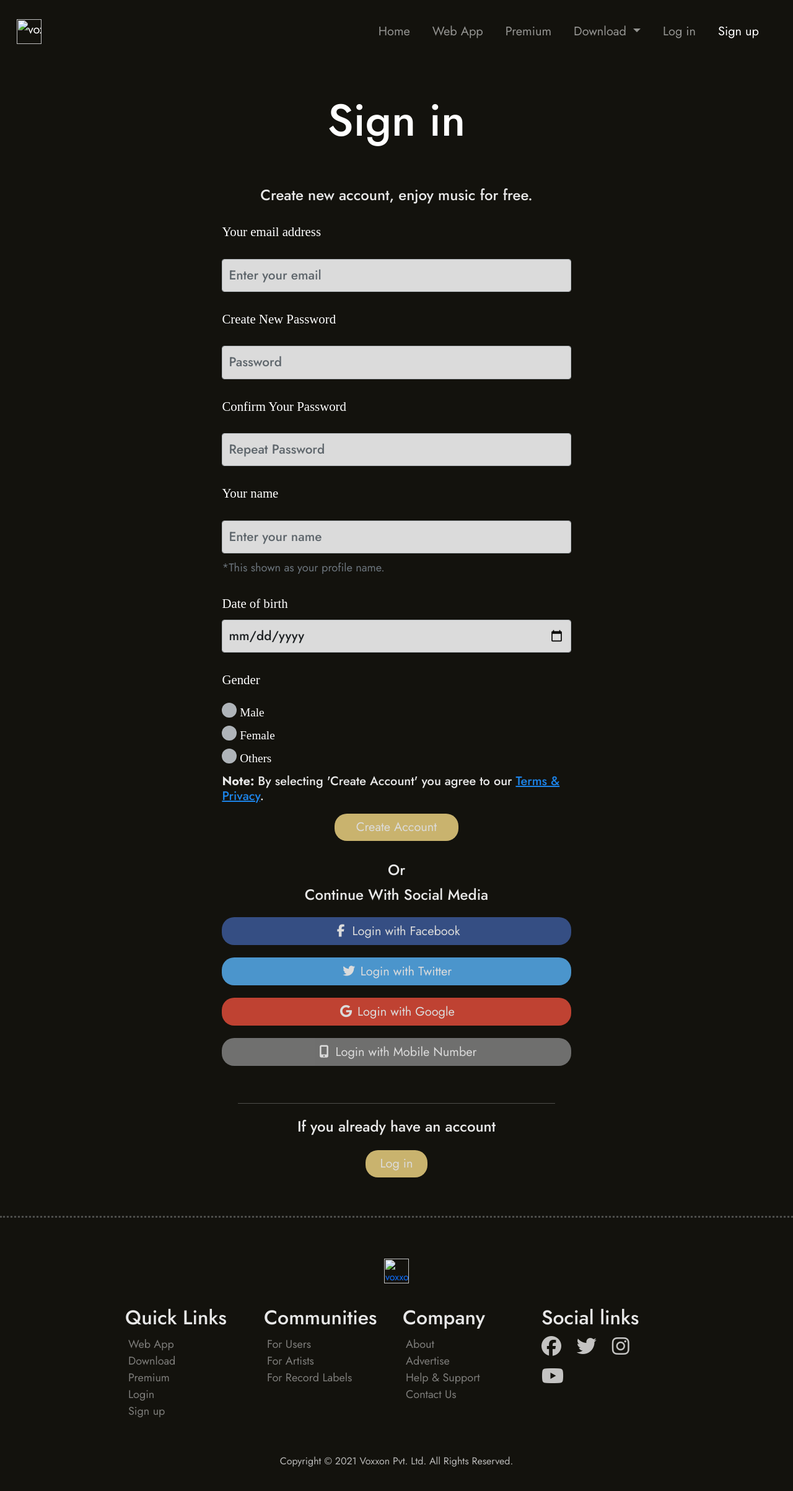
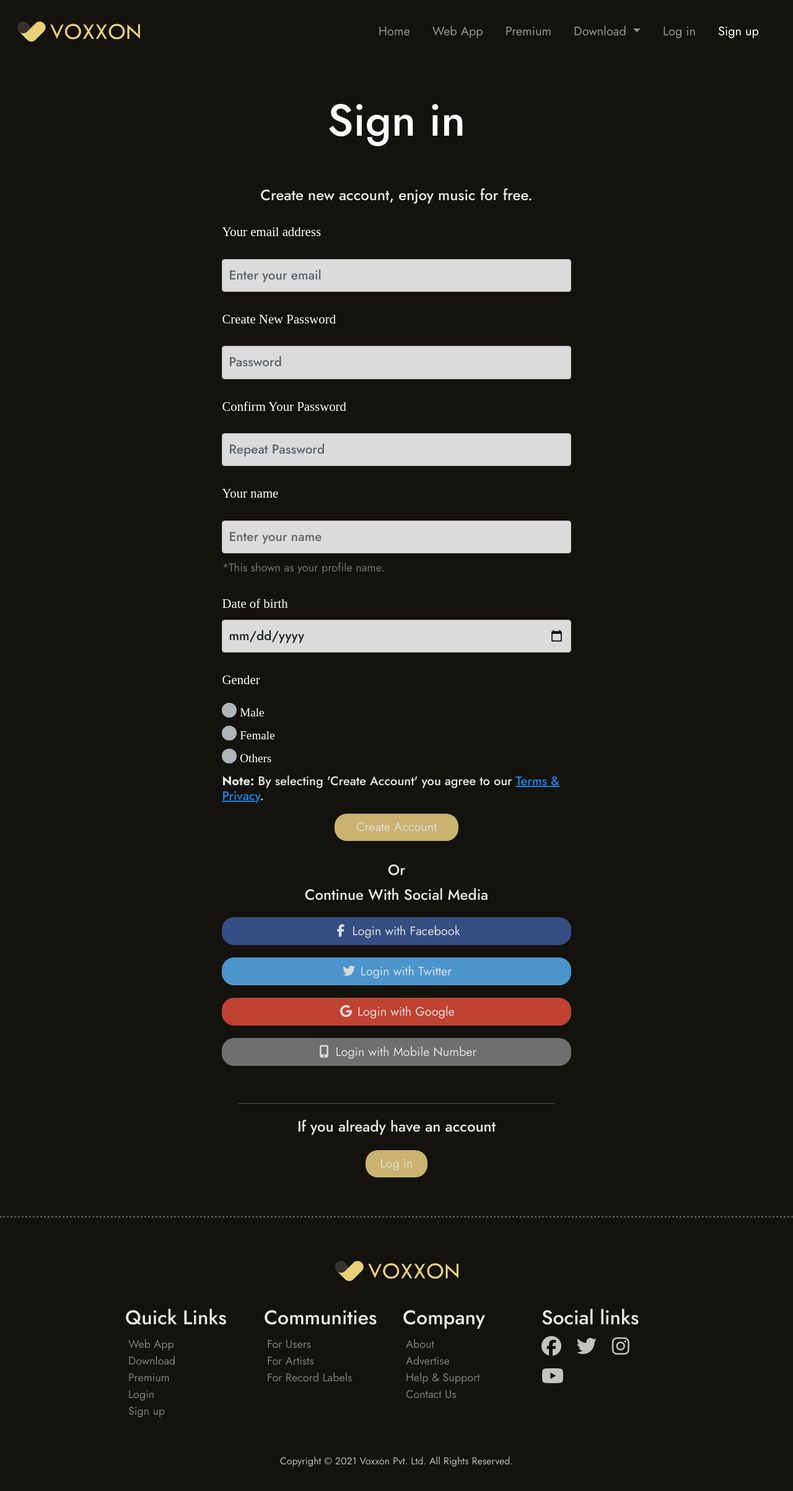
Before and after one commit to AbishekMahi/voxxon, a plain HTML site: page signup.html in a window 1280 px wide. Shown: the whole page at 62% size. Drawn offline with nearby package versions, Linux system fonts and the light colour scheme; the site is published under a folder, as on GitHub Pages, so addresses that start at the root find nothing; a web font is replaced by a local one.

Commit message:
Update signup.html

```diff
--- a/signup.html
+++ b/signup.html
@@ -3,7 +3,7 @@
 <head>
   <meta charset="utf-8">
   <meta name="viewport" content="width=device-width, initial-scale = 1.0">
-  <link rel="icon" href="/images/icon.png">
+  <link rel="icon" href="images/icon.png">
   <meta name="description" content="Enjoy the free music and connect your friends with music.">
   <meta name="keywords" content="Voxxon, music app, free music">
   <title>Sign up - Voxxon</title>
@@ -27,7 +27,7 @@
   <nav class="navbar navbar-expand-lg navbar-dark ">
     <div class="container-fluid">
       <a class="navbar-brand" href="index.html">
-        <img class="logo" src="/icons/full_logo.png" alt="voxxon-logo" width="" height="50">
+        <img class="logo" src="icons/full_logo.png" alt="voxxon-logo" width="" height="50">
       </a>
       <button class="navbar-toggler" type="button" data-bs-toggle="collapse" data-bs-target="#navbarNavDropdown"
         aria-controls="navbarNavDropdown" aria-expanded="false" aria-label="Toggle navigation">
@@ -192,7 +192,7 @@
 
   <footer class="bottom">
     <center>
-      <a href="index.html"><img class="logo-down" src="/icons/full_logo.png" alt="voxxon-logo" width="" height="40"></a>
+      <a href="index.html"><img class="logo-down" src="icons/full_logo.png" alt="voxxon-logo" width="" height="40"></a>
     </center>
     <div class="row">
 
```
